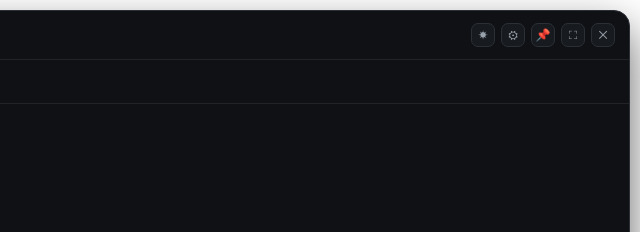
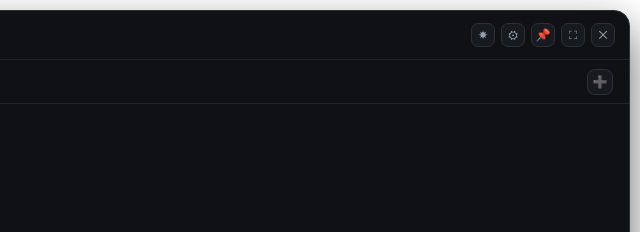
Before and after one commit to wowBALL/COWORK-Desktop, an Electron app: page widget.html in a window 1280 px wide. Shown: the top 232 px of the page, 640-1280 px from the left. Drawn offline with Linux system fonts and the light colour scheme; no server answers.

Commit message:
fix(qatest): show create-issue button by default, not after first tab switch
showTab() only runs on a tab click or when closing Settings -- never
on initial page load. qaNewIssueBtn defaulted to hidden in the static
HTML, so it stayed hidden on the Redmine tab (the app's default tab)
until the user switched tabs at least once and triggered the toggle
logic for the first time.

```diff
--- a/widget.html
+++ b/widget.html
@@ -260,7 +260,7 @@
       </div>
       <button id="wsRefresh" class="refresh hidden" title="โหลด Workspace ใหม่">↻</button>
       <button id="qaRefresh" class="refresh hidden" title="โหลดผล QA test ใหม่">↻</button>
-      <button id="qaNewIssueBtn" class="refresh hidden" title="สร้าง issue ใหม่ส่งเข้า Redmine">➕</button>
+      <button id="qaNewIssueBtn" class="refresh" title="สร้าง issue ใหม่ส่งเข้า Redmine">➕</button>
       <button id="mtRefresh" class="refresh hidden" title="โหลดรายการประชุมใหม่">↻</button>
       <button id="gfRefresh" class="refresh hidden" title="ดึง log ใหม่">↻</button>
     </div>
```
